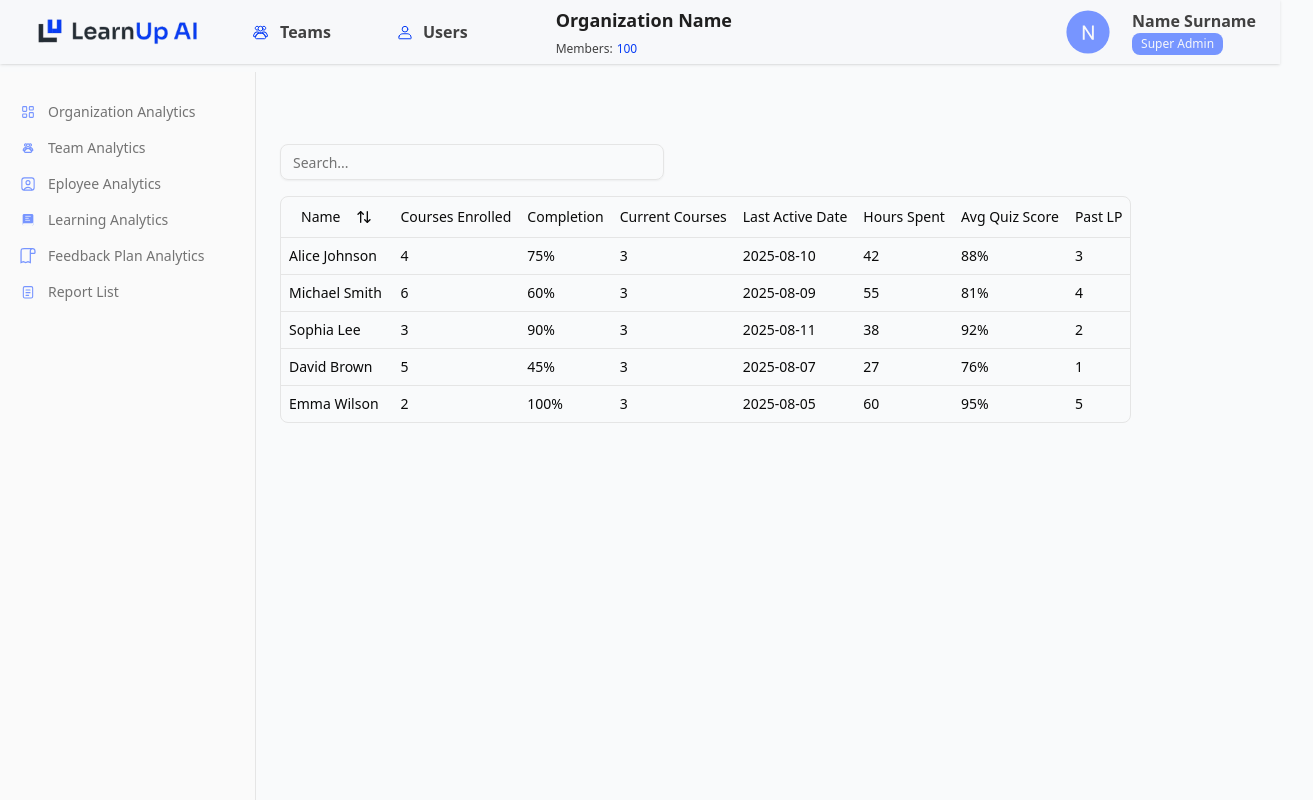
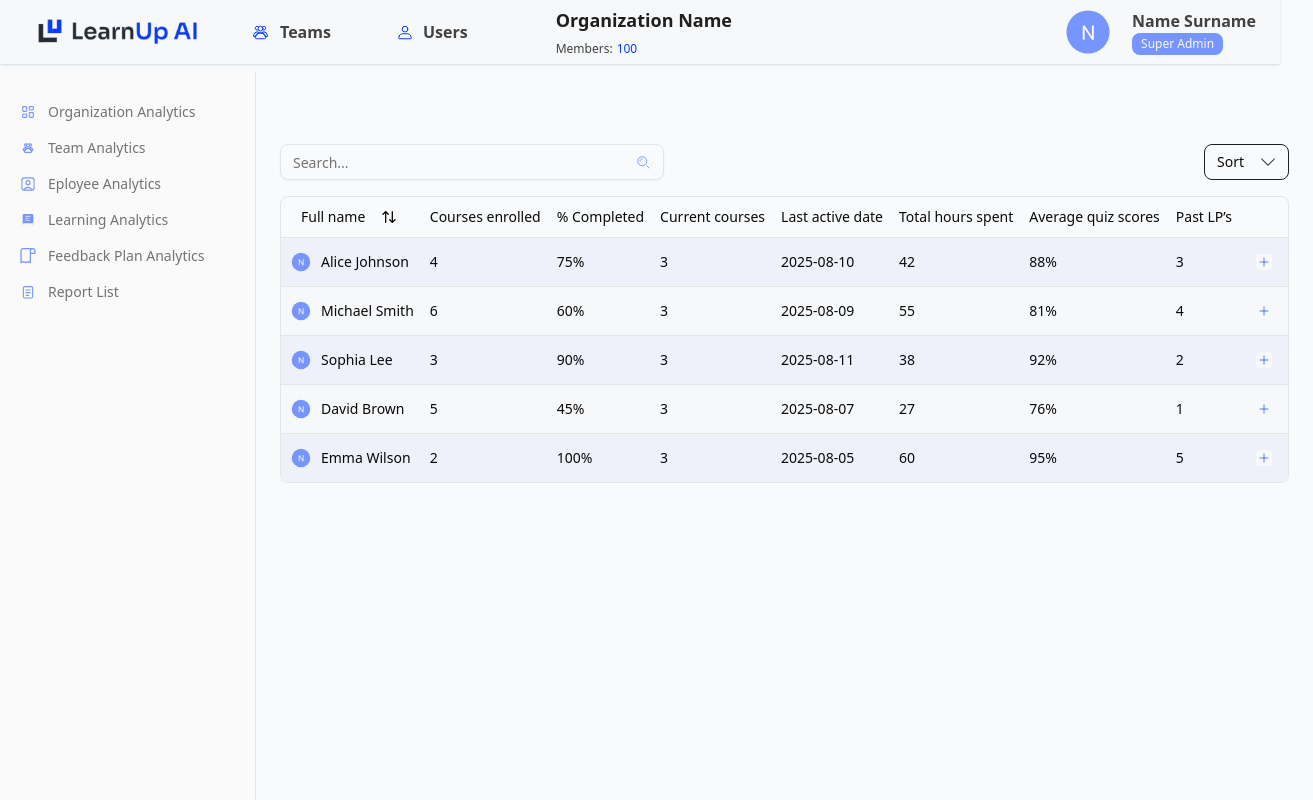
Before and after one commit to ehsanallahi/learnup-ai, a Next.js app: page /teamtable in a window 1280 px wide. Shown: the whole page, 1313 px wide, since content can reach past the window. Built offline with nearby package versions, Linux system fonts and the light colour scheme.

Commit message:
add team table

```diff
--- a/src/app/teamtable/columns.jsx
+++ b/src/app/teamtable/columns.jsx
@@ -1,7 +1,15 @@
 "use client";
 
-import { ArrowUpDown } from "lucide-react";
+import { ArrowUpDown, MoreHorizontal } from "lucide-react";
 import { Button } from "@/components/ui/button";
+import {
+  DropdownMenu,
+  DropdownMenuContent,
+  DropdownMenuItem,
+  DropdownMenuLabel,
+  DropdownMenuSeparator,
+  DropdownMenuTrigger,
+} from "@/components/ui/dropdown-menu";
 
 export const columns = [
   {
@@ -9,40 +17,84 @@ export const columns = [
     header: ({ column }) => (
       <Button
         variant="ghost"
-        onClick={() => column.toggleSorting(column.getIsSorted() === "asc")}
+        onClick={() =>
+          column.toggleSorting(column.getIsSorted() === "asc")
+        }
       >
-        Name
+        Full name
         <ArrowUpDown className="ml-2 h-4 w-4" />
       </Button>
     ),
+    cell: ({ row }) => {
+      const name = row.getValue("fname");
+      return (
+        <div className="flex items-center gap-2">
+          <span>{name}</span>
+        </div>
+      );
+    },
   },
   {
     accessorKey: "coursesenrolled",
-    header: "Courses Enrolled",
+    header: "Courses enrolled",
   },
   {
     accessorKey: "percentcompleted",
-    header: "Completion",
+    header: "% Completed",
   },
   {
     accessorKey: "currentcourses",
-    header: "Current Courses",
-    cell: ({ row }) => row.original.currentcourses.join(", "),
+    header: "Current courses",
   },
   {
     accessorKey: "lastactivedate",
-    header: "Last Active Date",
+    header: "Last active date",
   },
   {
     accessorKey: "totalhoursspent",
-    header: "Hours Spent",
+    header: "Total hours spent",
   },
   {
     accessorKey: "avgquizscors",
-    header: "Avg Quiz Score",
+    header: "Average quiz scores",
   },
   {
     accessorKey: "pastlp",
-    header: "Past LP",
+    header: "Past LP’s",
+  },
+  {
+    id: "actions",
+    cell: ({ row }) => {
+      const user = row.original;
+
+      return (
+        <DropdownMenu>
+          <DropdownMenuTrigger asChild>
+            <Button variant="ghost" className="h-8 w-8 p-0">
+              <span className="sr-only">Open menu</span>
+              <svg className="h-4 w-4" xmlns="http://www.w3.org/2000/svg" width="24" height="24" viewBox="0 0 24 24" fill="none">
+<rect width="24" height="24" rx="4" fill="#F7F8FA"/>
+<path d="M12 6L12 18" stroke="#083DF5" strokeLinecap="round"/>
+<path d="M18 12L6 12" stroke="#083DF5" strokeLinecap="round"/>
+</svg>
+              {/* <MoreHorizontal className="h-4 w-4" /> */}
+            </Button>
+          </DropdownMenuTrigger>
+          <DropdownMenuContent align="end">
+            <DropdownMenuLabel>Actions</DropdownMenuLabel>
+            <DropdownMenuItem
+              onClick={() =>
+                navigator.clipboard.writeText(user.fname)
+              }
+            >
+              Copy Name
+            </DropdownMenuItem>
+            <DropdownMenuSeparator />
+            <DropdownMenuItem>View details</DropdownMenuItem>
+            <DropdownMenuItem>Send message</DropdownMenuItem>
+          </DropdownMenuContent>
+        </DropdownMenu>
+      );
+    },
   },
 ];
--- a/src/app/teamtable/data-table.jsx
+++ b/src/app/teamtable/data-table.jsx
@@ -7,10 +7,11 @@ import {
   getSortedRowModel,
   useReactTable,
 } from "@tanstack/react-table";
+import { ArrowUpDown, MoreHorizontal } from "lucide-react";
+import { Button } from "@/components/ui/button";
 import { useState } from "react";
 import { Input } from "@/components/ui/input";
 import { Table, TableBody, TableCell, TableHead, TableHeader, TableRow } from "@/components/ui/table";
-import { Button } from "@/components/ui/button";
 
 export function DataTable({ columns, data }) {
   const [sorting, setSorting] = useState([]);
@@ -34,12 +35,47 @@ export function DataTable({ columns, data }) {
     <div>
       {/* Search & Filter */}
       <div className="flex items-center justify-between py-4">
+        <div className="relative max-w-sm w-full">
           <Input
             placeholder="Search..."
             value={globalFilter ?? ""}
             onChange={(e) => setGlobalFilter(e.target.value)}
-          className="max-w-sm"
+            className="pr-10" // padding to make space for the icon
           />
+          <div className="absolute right-3 top-1/2 -translate-y-1/2 pointer-events-none text-[#7795FF]">
+            <svg
+              xmlns="http://www.w3.org/2000/svg"
+              width="18"
+              height="18"
+              viewBox="0 0 20 20"
+              fill="none"
+            >
+              <circle cx="9.16669" cy="9.1665" r="5" stroke="currentColor" />
+              <path
+                d="M9.16669 6.6665C8.83838 6.6665 8.51329 6.73117 8.20998 6.85681C7.90666 6.98244 7.63107 7.16659 7.39892 7.39874C7.16677 7.63088 6.98262 7.90648 6.85699 8.2098C6.73135 8.51311 6.66669 8.8382 6.66669 9.1665"
+                stroke="currentColor"
+                strokeLinecap="round"
+              />
+              <path
+                d="M16.6667 16.6665L14.1667 14.1665"
+                stroke="currentColor"
+                strokeLinecap="round"
+              />
+            </svg>
+          </div>
+        </div>
+        <Button
+                variant="outline"
+                onClick={() =>
+                  column.toggleSorting(column.getIsSorted() === "asc")
+                }
+              >
+                Sort
+                {/* <ArrowUpDown className="ml-2 h-4 w-4" /> */}
+                <svg className="ml-2 h-4 w-4" xmlns="http://www.w3.org/2000/svg" width="10" height="5" viewBox="0 0 10 5" fill="none">
+<path d="M1 0.500001L5 4.5L9 0.5" stroke="#414141" stroke-width="0.666667" stroke-linecap="round"/>
+</svg>
+              </Button>
       </div>
 
       {/* Table */}
@@ -60,8 +96,11 @@ export function DataTable({ columns, data }) {
           </TableHeader>
           <TableBody>
   {table.getRowModel().rows?.length ? (
-              table.getRowModel().rows.map((row) => (
-                <TableRow key={row.id}>
+    table.getRowModel().rows.map((row, index) => (
+      <TableRow
+        key={row.id}
+        className={index % 2 === 0 ? "bg-[#EEF1FA]" : "bg-[#F7F8FA]"}
+      >
         {row.getVisibleCells().map((cell) => (
           <TableCell key={cell.id}>
             {flexRender(cell.column.columnDef.cell, cell.getContext())}
@@ -77,6 +116,7 @@ export function DataTable({ columns, data }) {
     </TableRow>
   )}
 </TableBody>
+
         </Table>
       </div>
     </div>
--- a/src/app/teamtable/page.jsx
+++ b/src/app/teamtable/page.jsx
@@ -6,7 +6,25 @@ async function getData() {
   return [
     {
       id: "u1a9f2d",
-      fname: "Alice Johnson",
+      fname: (
+        <div className="flex items-center gap-2">
+          <svg
+            xmlns="http://www.w3.org/2000/svg"
+            width="24"
+            height="24"
+            viewBox="0 0 61 61"
+            fill="none"
+            className="rounded-full object-cover"
+          >
+            <circle cx="30.5" cy="30.5" r="23.5" fill="#7795FF" />
+            <path
+              d="M36.8467 23.3594V39H34.7627L26.8887 26.9365V39H24.8154V23.3594H26.8887L34.7949 35.4551V23.3594H36.8467Z"
+              fill="#F7F8FA"
+            />
+          </svg>
+          Alice Johnson
+        </div>
+      ),
       coursesenrolled: 4,
       percentcompleted: "75%",
       currentcourses: ["3"],
@@ -17,7 +35,25 @@ async function getData() {
     },
     {
       id: "m3x8k4z",
-      fname: "Michael Smith",
+      fname: (
+        <div className="flex items-center gap-2">
+          <svg
+            xmlns="http://www.w3.org/2000/svg"
+            width="24"
+            height="24"
+            viewBox="0 0 61 61"
+            fill="none"
+            className="rounded-full object-cover"
+          >
+            <circle cx="30.5" cy="30.5" r="23.5" fill="#7795FF" />
+            <path
+              d="M36.8467 23.3594V39H34.7627L26.8887 26.9365V39H24.8154V23.3594H26.8887L34.7949 35.4551V23.3594H36.8467Z"
+              fill="#F7F8FA"
+            />
+          </svg>
+          Michael Smith
+        </div>
+      ),
       coursesenrolled: 6,
       percentcompleted: "60%",
       currentcourses: ["3"],
@@ -28,7 +64,25 @@ async function getData() {
     },
     {
       id: "s7h5p1b",
-      fname: "Sophia Lee",
+      fname: (
+        <div className="flex items-center gap-2">
+          <svg
+            xmlns="http://www.w3.org/2000/svg"
+            width="24"
+            height="24"
+            viewBox="0 0 61 61"
+            fill="none"
+            className="rounded-full object-cover"
+          >
+            <circle cx="30.5" cy="30.5" r="23.5" fill="#7795FF" />
+            <path
+              d="M36.8467 23.3594V39H34.7627L26.8887 26.9365V39H24.8154V23.3594H26.8887L34.7949 35.4551V23.3594H36.8467Z"
+              fill="#F7F8FA"
+            />
+          </svg>
+          Sophia Lee
+        </div>
+      ),
       coursesenrolled: 3,
       percentcompleted: "90%",
       currentcourses: ["3"],
@@ -39,7 +93,25 @@ async function getData() {
     },
     {
       id: "d4q6r9t",
-      fname: "David Brown",
+      fname: (
+        <div className="flex items-center gap-2">
+          <svg
+            xmlns="http://www.w3.org/2000/svg"
+            width="24"
+            height="24"
+            viewBox="0 0 61 61"
+            fill="none"
+            className="rounded-full object-cover"
+          >
+            <circle cx="30.5" cy="30.5" r="23.5" fill="#7795FF" />
+            <path
+              d="M36.8467 23.3594V39H34.7627L26.8887 26.9365V39H24.8154V23.3594H26.8887L34.7949 35.4551V23.3594H36.8467Z"
+              fill="#F7F8FA"
+            />
+          </svg>
+          David Brown
+        </div>
+      ),
       coursesenrolled: 5,
       percentcompleted: "45%",
       currentcourses: ["3"],
@@ -50,7 +122,25 @@ async function getData() {
     },
     {
       id: "e8v2m6n",
-      fname: "Emma Wilson",
+      fname: (
+        <div className="flex items-center gap-2">
+          <svg
+            xmlns="http://www.w3.org/2000/svg"
+            width="24"
+            height="24"
+            viewBox="0 0 61 61"
+            fill="none"
+            className="rounded-full object-cover"
+          >
+            <circle cx="30.5" cy="30.5" r="23.5" fill="#7795FF" />
+            <path
+              d="M36.8467 23.3594V39H34.7627L26.8887 26.9365V39H24.8154V23.3594H26.8887L34.7949 35.4551V23.3594H36.8467Z"
+              fill="#F7F8FA"
+            />
+          </svg>
+          Emma Wilson
+        </div>
+      ),
       coursesenrolled: 2,
       percentcompleted: "100%",
       currentcourses: ["3"],
```
Lines whose indentation alone changed are shown as unchanged.
